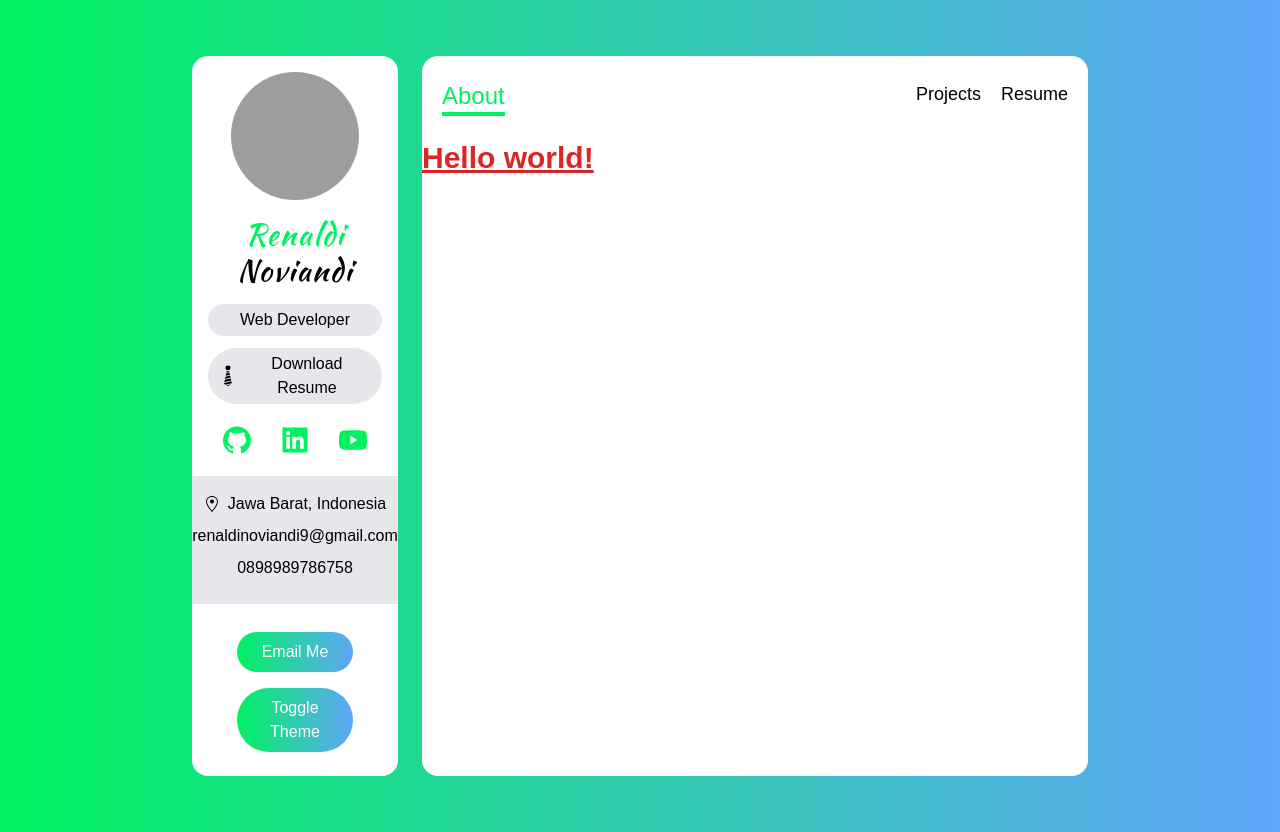
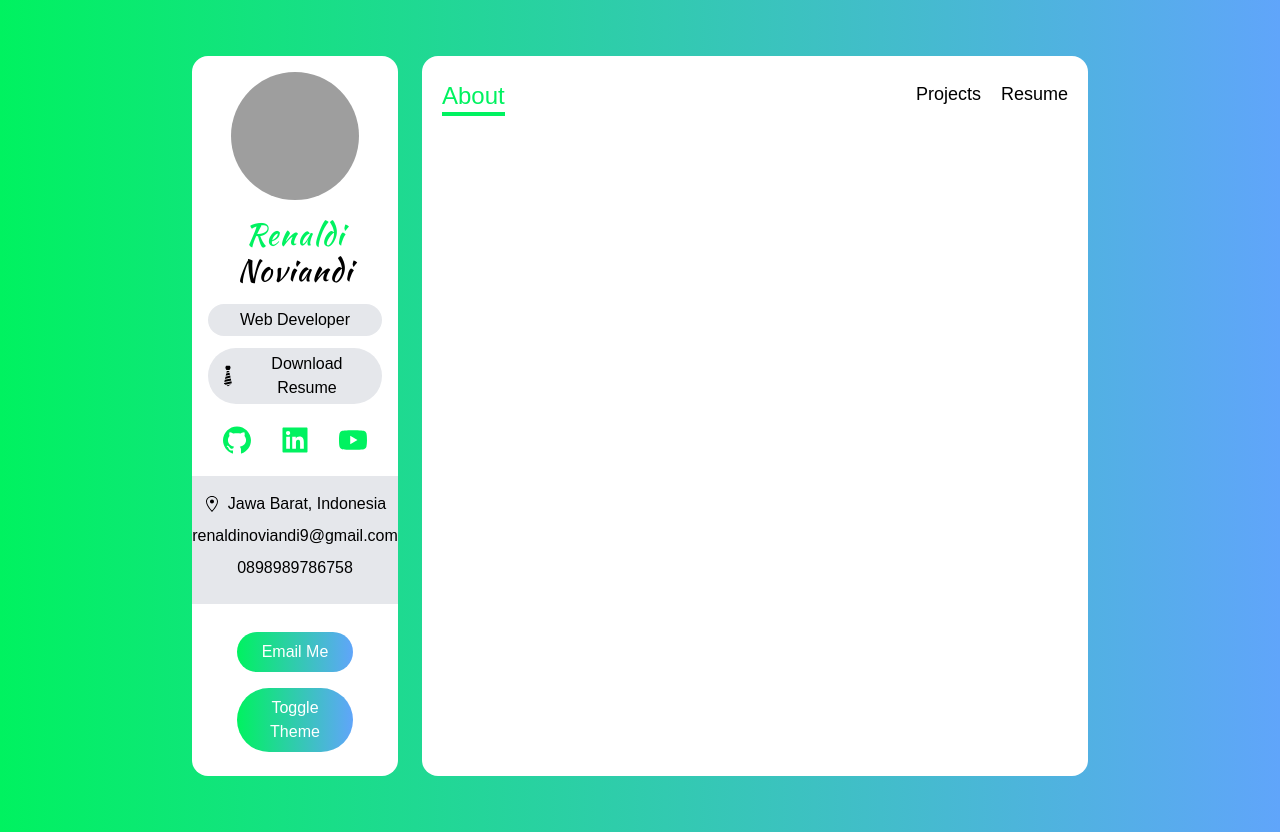
Before and after one commit to renaldin/portfolio-next-tsx, a Next.js app: page / in a window 1280 px wide. Built offline with nearby package versions, Linux system fonts and the light colour scheme; grey boxes are pictures that could not be loaded.

Commit message:
add api services

```diff
--- a/pages/api/hello.ts
+++ /dev/null
@@ -1,13 +0,0 @@
-// Next.js API route support: https://nextjs.org/docs/api-routes/introduction
-import type { NextApiRequest, NextApiResponse } from 'next'
-
-type Data = {
-  name: string
-}
-
-export default function handler(
-  req: NextApiRequest,
-  res: NextApiResponse<Data>
-) {
-  res.status(200).json({ name: 'John Doe' })
-}
--- /dev/null
+++ b/pages/api/services.tsx
@@ -0,0 +1,9 @@
+import { NextApiRequest, NextApiResponse } from "next"
+import { services as service } from '../../data'
+
+const services = (req: NextApiRequest, res: NextApiResponse) => {
+    // by default get request
+    res.status(200).json({ service })
+}
+
+export default services
--- a/pages/index.tsx
+++ b/pages/index.tsx
@@ -1,7 +1,12 @@
-export default function Home() {
+import { services } from "../data"
+
+const index = () => {
+  console.log(services)
   return (
-    <h1 className="text-3xl text-red-600 font-bold underline">
-      Hello world!
-    </h1>
+    <div>
+
+    </div>
   )
 }
+
+export default index
```
